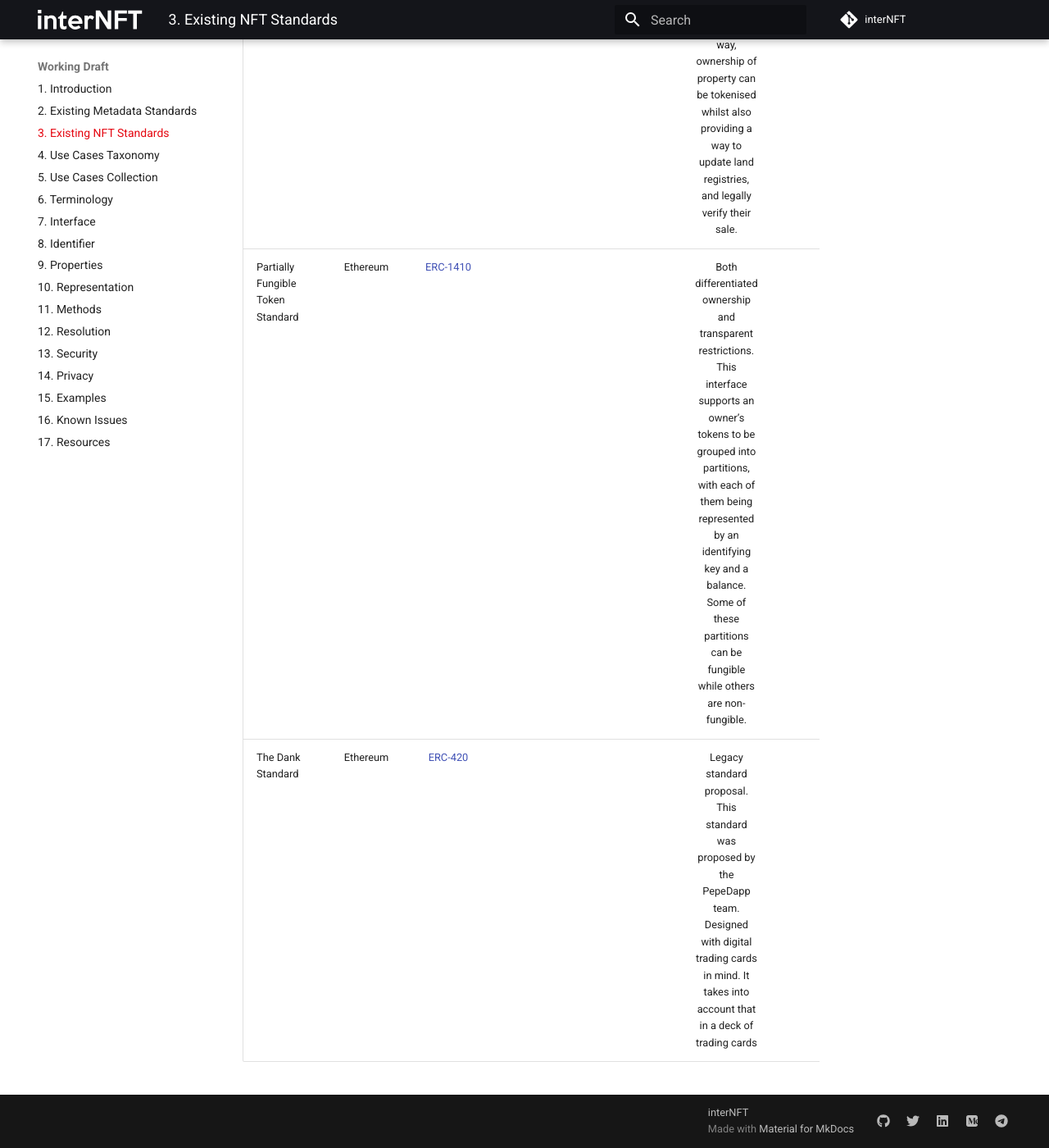
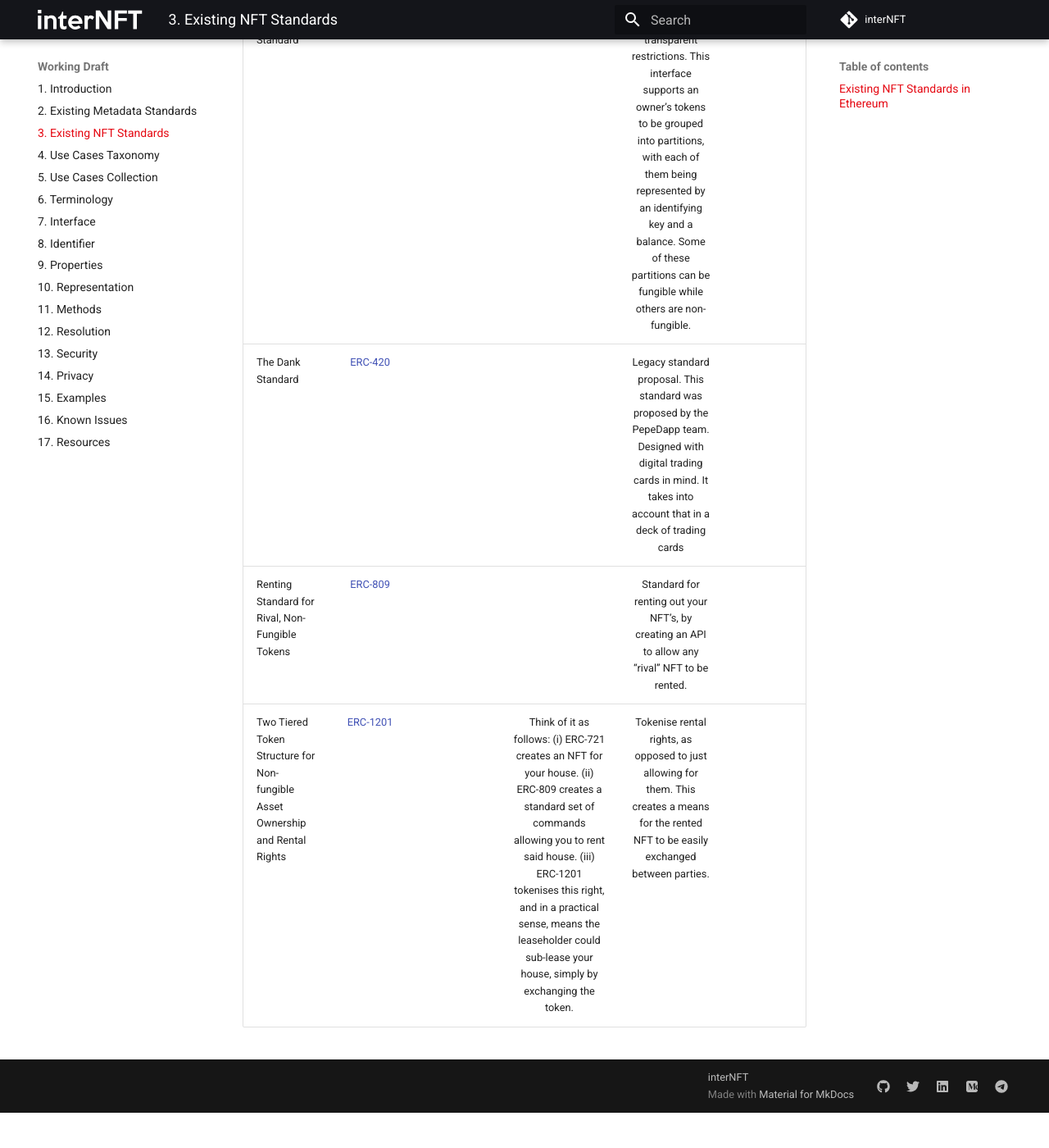
Before and after one commit to interNFT/documentation, an MkDocs documentation site: the page built from markdowns/workingDraft/existingNFTStandards.md, in a window 1280 px wide and 1400 px high, scrolled down 1724 px. Shown: the whole window at 82% size. Built offline with MkDocs 1.6.1 and Material for MkDocs 9.7.7, drawn with Linux system fonts in a browser that asks for light colours; after the commit the page ends 3081 px from its top, so only the background shows below that; some of the changed text lies outside the part shown.

Commit message:
add more ethereum standards

```diff
--- a/markdowns/workingDraft/existingNFTStandards.md
+++ b/markdowns/workingDraft/existingNFTStandards.md
@@ -1,9 +1,13 @@
 # Existing NFT Standards
 
-| Type    | Network |  Standard / Name   |   Compatibility   |   Example Usage    |   Purpose    |   Comments / Links  |
-| ------------- |:-------------:|:-------------:|:-------------:|:-------------:|:-------------:|:-------------:|
-| Non-Fugible Token Standard    | Ethereum |  [ERC721](https://github.com/ethereum/EIPs/issues/721){:target="_blank"}    |    |   Cryptokitties    |   Standard allowing for tokens to be distinguished from each other, granting the ability to attach tokens to different types of assets and verify their ownership on the blockchain. Put simply, ERC721 is the non-fungible token standard, allowing us to create and exchange NFTs.    |     |
-| Multi Token Standard    | Ethereum |  [ERC-1155](https://github.com/ethereum/EIPs/issues/1155){:target="_blank"}    |   ERC-721   |   Weapons and Coins in a Game    |   Created by the team at Enjin, this standard allows for both fungible and non-fungible items in the same smart contract. In doing so, ERC-1155 reduces the amount of data required, creating smoother deployments and requiring a lot less network power.    |     |
-| Delegated Non-Fungible Token Standard    | Ethereum |  [ERC-994](https://github.com/ethereum/EIPs/issues/994){:target="_blank"}   |       |   Land registery NFT updated/notified whenever any of its "delegated NFT" change owners    |   ERC-994 has created a system where DNFT’s can identify an area or zone (let’s say the suburb you live in), and can then delegate NFT’s to represent individual houses or parcels of land. In this way, ownership of property can be tokenised whilst also providing a way to update land registries, and legally verify their sale.    |     |
-| Partially Fungible Token Standard    | Ethereum |  [ERC-1410](https://github.com/ethereum/eips/issues/1410){:target="_blank"}   |      |       |  Both differentiated ownership and transparent restrictions. This interface supports an owner’s tokens to be grouped into partitions, with each of them being represented by an identifying key and a balance. Some of these partitions can be fungible while others are non-fungible.    |    |
-| The Dank Standard    | Ethereum |  [ERC-420](https://medium.com/pepedapp/erc-420%C2%B9-the-dank-standard-83d7bb5fe18e){:target="_blank"}   |      |       |   Legacy standard proposal. This standard was proposed by the PepeDapp team. Designed with digital trading cards in mind. It takes into account that in a deck of trading cards    |     |
+## Existing NFT Standards in Ethereum
+
+| Type     |  Standard / Name   |   Compatibility   |   Example Usage    |   Purpose    |   Comments / Links  |
+| ------------- |:-------------:|:-------------:|:-------------:|:-------------:|:-------------:|
+| Non-Fugible Token Standard     |  [ERC721](https://github.com/ethereum/EIPs/issues/721){:target="_blank"}    |    |   Cryptokitties    |   Standard allowing for tokens to be distinguished from each other, granting the ability to attach tokens to different types of assets and verify their ownership on the blockchain. Put simply, ERC721 is the non-fungible token standard, allowing us to create and exchange NFTs.    |     |
+| Multi Token Standard     |  [ERC-1155](https://github.com/ethereum/EIPs/issues/1155){:target="_blank"}    |   ERC-721   |   Weapons and Coins in a Game    |   Created by the team at Enjin, this standard allows for both fungible and non-fungible items in the same smart contract. In doing so, ERC-1155 reduces the amount of data required, creating smoother deployments and requiring a lot less network power.    |     |
+| Delegated Non-Fungible Token Standard     |  [ERC-994](https://github.com/ethereum/EIPs/issues/994){:target="_blank"}   |       |   Land registery NFT updated/notified whenever any of its "delegated NFT" change owners    |   ERC-994 has created a system where DNFT’s can identify an area or zone (let’s say the suburb you live in), and can then delegate NFT’s to represent individual houses or parcels of land. In this way, ownership of property can be tokenised whilst also providing a way to update land registries, and legally verify their sale.    |     |
+| Partially Fungible Token Standard     |  [ERC-1410](https://github.com/ethereum/eips/issues/1410){:target="_blank"}   |      |       |  Both differentiated ownership and transparent restrictions. This interface supports an owner’s tokens to be grouped into partitions, with each of them being represented by an identifying key and a balance. Some of these partitions can be fungible while others are non-fungible.    |    |
+| The Dank Standard     |  [ERC-420](https://medium.com/pepedapp/erc-420%C2%B9-the-dank-standard-83d7bb5fe18e){:target="_blank"}   |      |       |   Legacy standard proposal. This standard was proposed by the PepeDapp team. Designed with digital trading cards in mind. It takes into account that in a deck of trading cards    |     |
+| Renting Standard for Rival, Non-Fungible Tokens     |  [ERC-809](https://github.com/ethereum/EIPs/issues/809){:target="_blank"}    |      |       |   Standard for renting out your NFT’s, by creating an API to allow any “rival” NFT to be rented.    |     |
+| Two Tiered Token Structure for Non-fungible Asset Ownership and Rental Rights     |  [ERC-1201](https://github.com/ethereum/EIPs/issues/1201){:target="_blank"}   |      |   Think of it as follows: (i) ERC-721 creates an NFT for your house. (ii) ERC-809 creates a standard set of commands allowing you to rent said house. (iii) ERC-1201 tokenises this right, and in a practical sense, means the leaseholder could sub-lease your house, simply by exchanging the token.    |   Tokenise rental rights, as opposed to just allowing for them. This creates a means for the rented NFT to be easily exchanged between parties.    |     |
```
